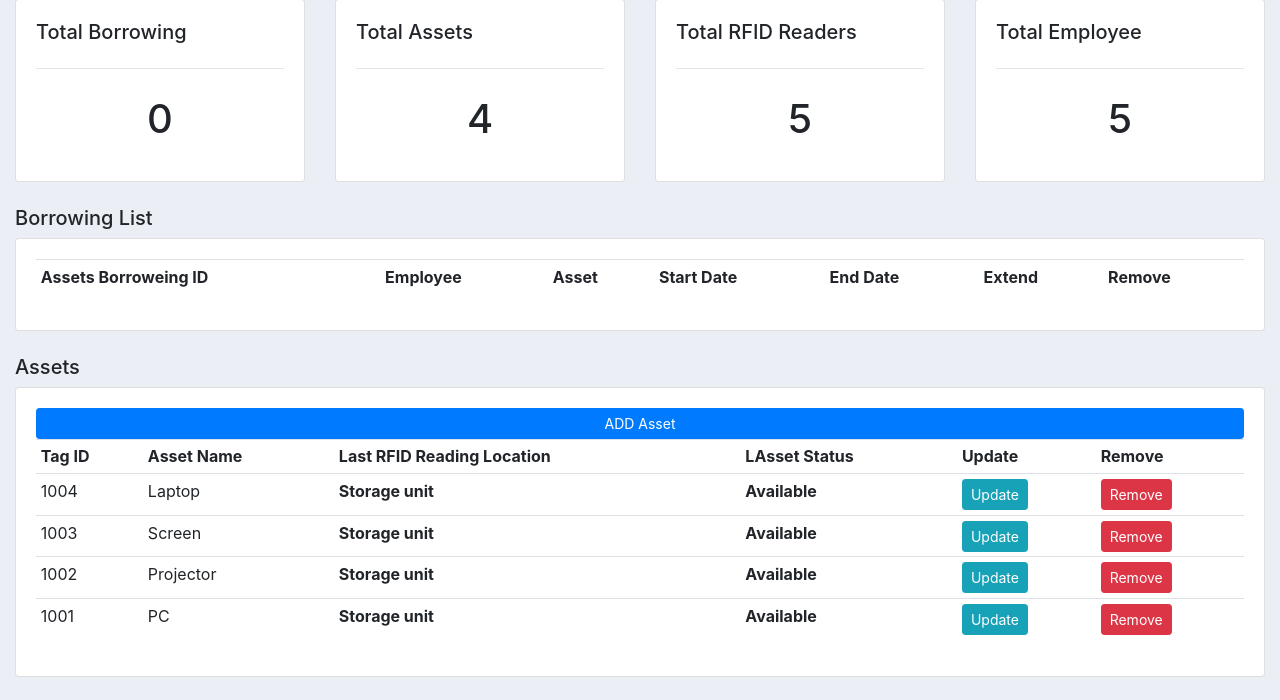
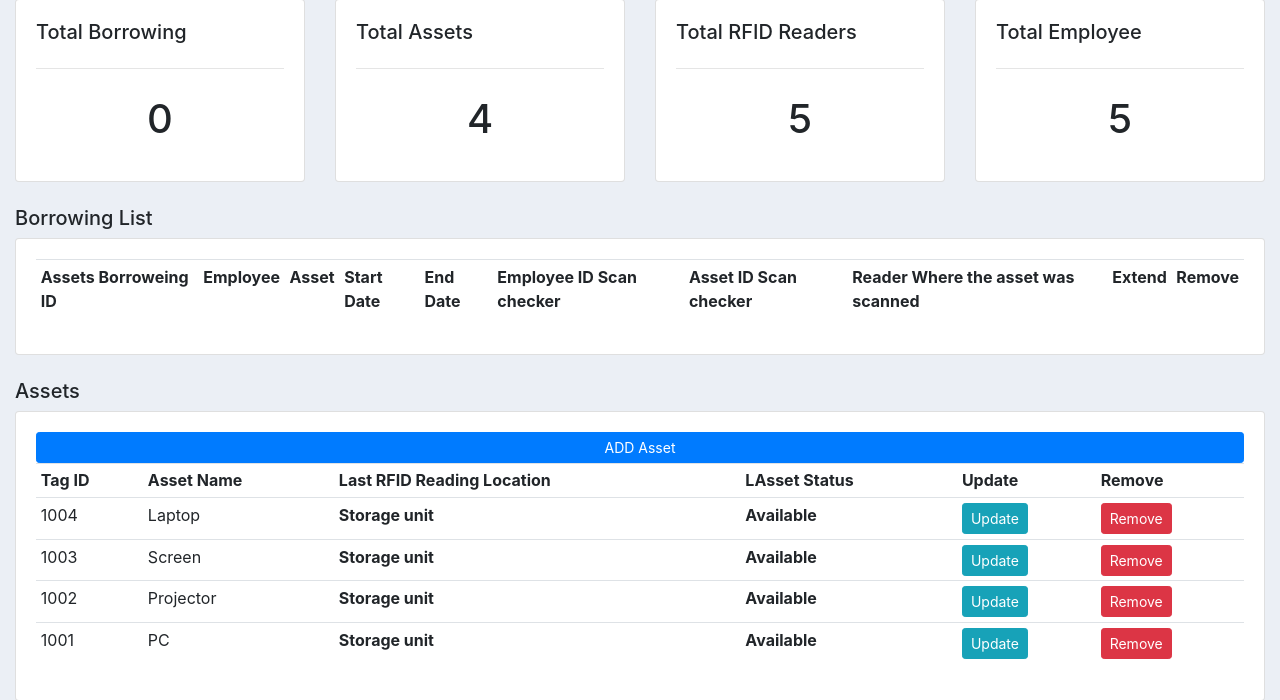
Before and after one commit to khafcb/Assets-Tracking1-main, a Django app: page /subscriber/1/ in a window 1280 px wide. Shown: the part 292-992 px from the top of the page. Run offline with Django 3.2, Linux system fonts and the light colour scheme; a user stored in the database is signed in; data comes from the database, SQL or seed files in the repository; data that the repository does not hold is empty; parts of the project's set-up code (start-up, migrations or seed data) failed here and were passed over; some libraries are stand-ins or nearby versions.

Commit message:
Update subscriber.html

```diff
--- a/assetstracking/templates/assetstracking/subscriber.html
+++ b/assetstracking/templates/assetstracking/subscriber.html
@@ -65,6 +65,9 @@
 					<th>Asset</th>
 					<th>Start Date</th>
 					<th>End Date</th>
+					<th>Employee ID Scan checker</th>
+					<th>Asset ID Scan checker</th>
+					<th>Reader Where the asset was scanned</th>
 					<th>Extend</th>
 					<th>Remove</th>
 				</tr>
@@ -75,6 +78,9 @@
 					<td>{{i.tag_id}}</td>
 					<td>{{i.start_date}}</td>
 					<td>{{i.end_date}}</td>
+					<td>{{i.employee_id_scanned}}</td>
+					<td>{{i.asset_id_scanned}}</td>
+					<td>{{i.reader_code}}</td>
 					<td><a class="btn btn-sm btn-info" href="{% url 'extendBorrowing' i.id %}">extend</a></td>
 					<td><a class="btn btn-sm btn-danger" href="{% url 'deleteBorrowing' i.id %}">Remove</a></td>
 				</tr>
```
